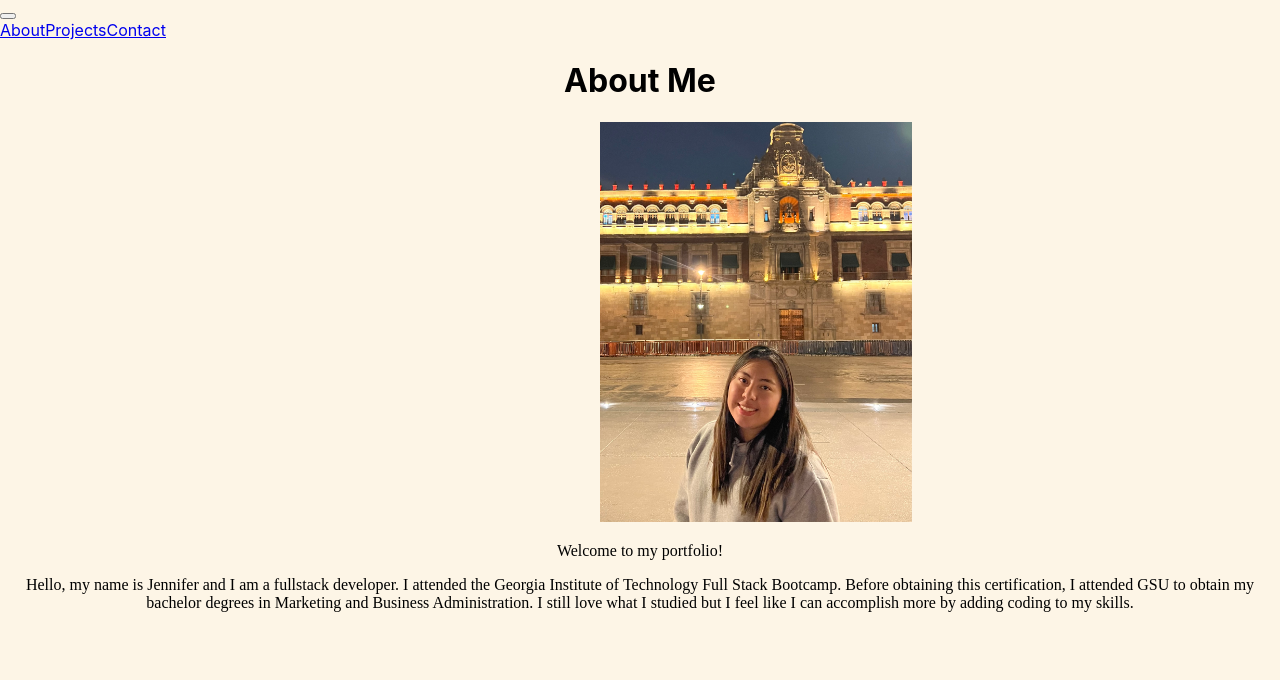
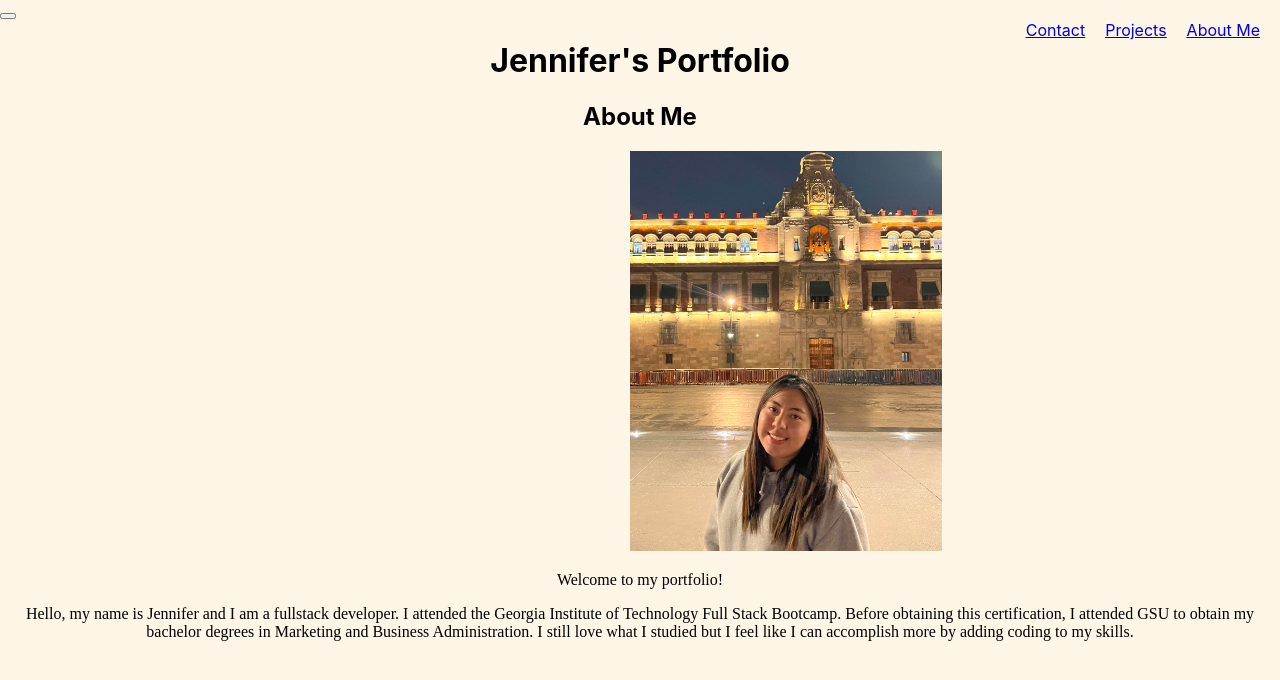
Before and after one commit to JJennifer/Official-Portfolio-JJ, a React (Create React App) app: page / in a window 1280 px wide. Shown: the top 680 px of the page. Built offline with nearby package versions, Linux system fonts and the light colour scheme.

Commit message:
completed readme

```diff
--- a/src/components/pages/Header.js
+++ b/src/components/pages/About.js
@@ -6,7 +6,8 @@ import picture from '../images/IMG_0702.jpg'
 export default function About() {
     return (
       <div>
-        <h1 style={{textAlign: 'center', backgroundColor:'#FDF5E6', color: 'black'}}>About Me</h1>
+        <h1 style={{textAlign: 'center', backgroundColor:'#FDF5E6', color: 'black'}}>Jennifer's Portfolio</h1>
+        <h2 style={{textAlign: 'center', backgroundColor:'#FDF5E6', color: 'black'}}>About Me</h2>
         <div>
         <Container>
         <Row>
--- a/src/components/pages/Contact.js
+++ b/src/components/pages/Contact.js
@@ -1,28 +1,24 @@
 import React from 'react';
+import { Button } from 'react-bootstrap';
+
 export default function Contact() {
 
     return (
       <div>
       <div style={{backgroundColor:'light pink', textAlign: 'center'}}>
-      <h5>Contact me!</h5>
+      <h2>Contact me!</h2>
 
-    {/* Linkedin */}
-      <a
-        className="btn btn-outline-light btn-floating m-1"
-        href="https://www.linkedin.com/in/jennifer-jimenez/"
-        role="button"
-      >
-        <i className="fab fa-linkedin-in"></i>
-      </a>
+          {/* Linkedin */}
+          <Button variant="primary" href="https://www.linkedin.com/in/jennifer-jimenez" className='contactme'>
+              Jennifer's Linkedin</Button>
 
-      {/* Github */}
-      <a
-        className="btn btn-outline-light btn-floating m-1"
-        href="https://github.com/JJennifer"
-        role="button"
-      >
-        <i className="fab fa-github"></i>
-      </a>
+
+
+          {/* Github */}
+          <Button variant="primary" href="https://github.com/JJennifer" className='contactme'>
+              Jennifer's Github</Button>
+
+
       </div>
     </div>
     );
--- a/src/components/pages/Navbar.js
+++ b/src/components/pages/Navbar.js
@@ -24,7 +24,7 @@ export default function NavTabs({ currentPage, handlePageChange }) {
             onClick={() => handlePageChange('About')}
             className={currentPage === 'About' ? 'nav-link active' : 'nav-link'}
           >
-            About
+            About Me
           </a>
         </Nav.Link>
         <Nav.Link className="nav-item list mb-3 mb-lg-4">
--- a/src/components/pages/Portfolio.js
+++ b/src/components/pages/Portfolio.js
@@ -1,6 +1,6 @@
 import React, { useState } from 'react';
 import NavTabs from './Navbar';
-import About from './Header';
+import About from './About';
 import Projects from './Projects';
 import Contact from './Contact';
 
--- a/src/index.css
+++ b/src/index.css
@@ -21,7 +21,7 @@ p {
 }
 
 .myImage {
-  margin-left: 600px;
+  margin-left: 630px;
 }
 
 .projects {
@@ -33,3 +33,12 @@ p {
 .projects h1 {
   margin-right: 450px;
 }
+
+.contactme {
+  display: block;
+}
+
+.nav-item {
+  float:right;
+  margin-right: 20px;
+}
```
Also changed, not shown: src/components/images/jjennifer.github.io_Official-Portfolio-JJ_.png (added), 1 other file (tests, documents, lock files or other folders).
